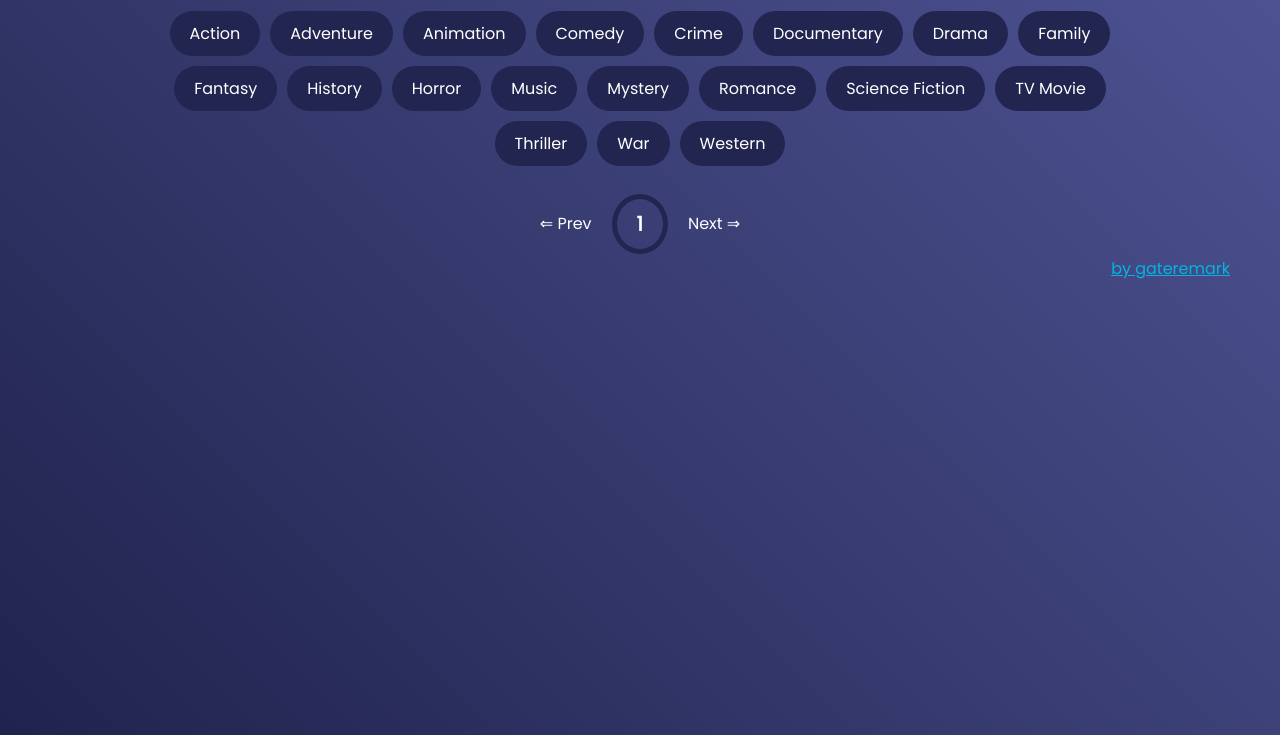
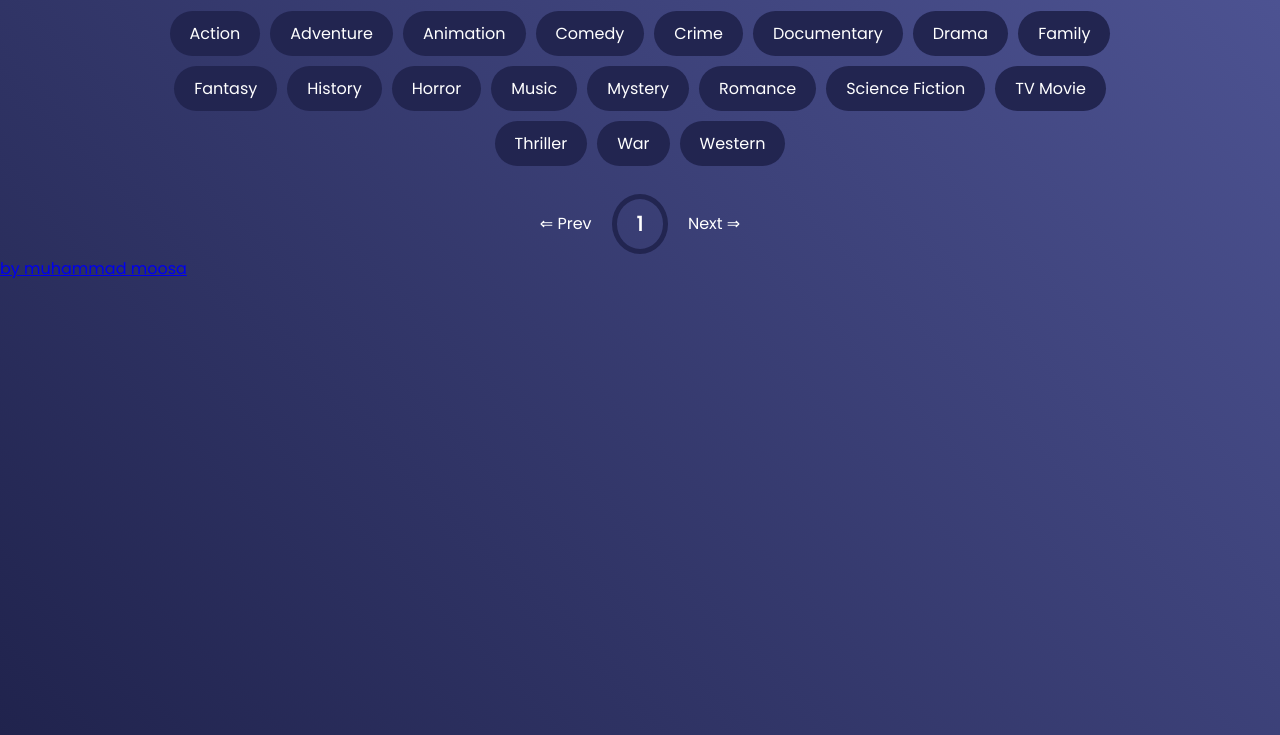
Before and after one commit to 7779798365/Movie-Search-App, a plain HTML site: page index.html in a window 1280 px wide. Shown: the part 65-800 px from the top of the page. Drawn offline with Linux system fonts and the light colour scheme; no server answers; a web font is replaced by a local one.

Commit message:
Update index.html

```diff
--- a/index.html
+++ b/index.html
@@ -56,8 +56,8 @@
 			<div class="page" id="next">Next &#8658;</div>
 		</div>
 
-		<a href="https://gateremark.vercel.app/" class="gateremark" target="_blank"
-			>by gateremark</a
+		<a href="https://vercel.com/muhammad-moosas-projects-e74133e2/" class="muhammad moosa" target="_blank"
+			>by muhammad moosa</a
 		>
 		<span class="loader"></span>
 		<script src="script.js"></script>
```
